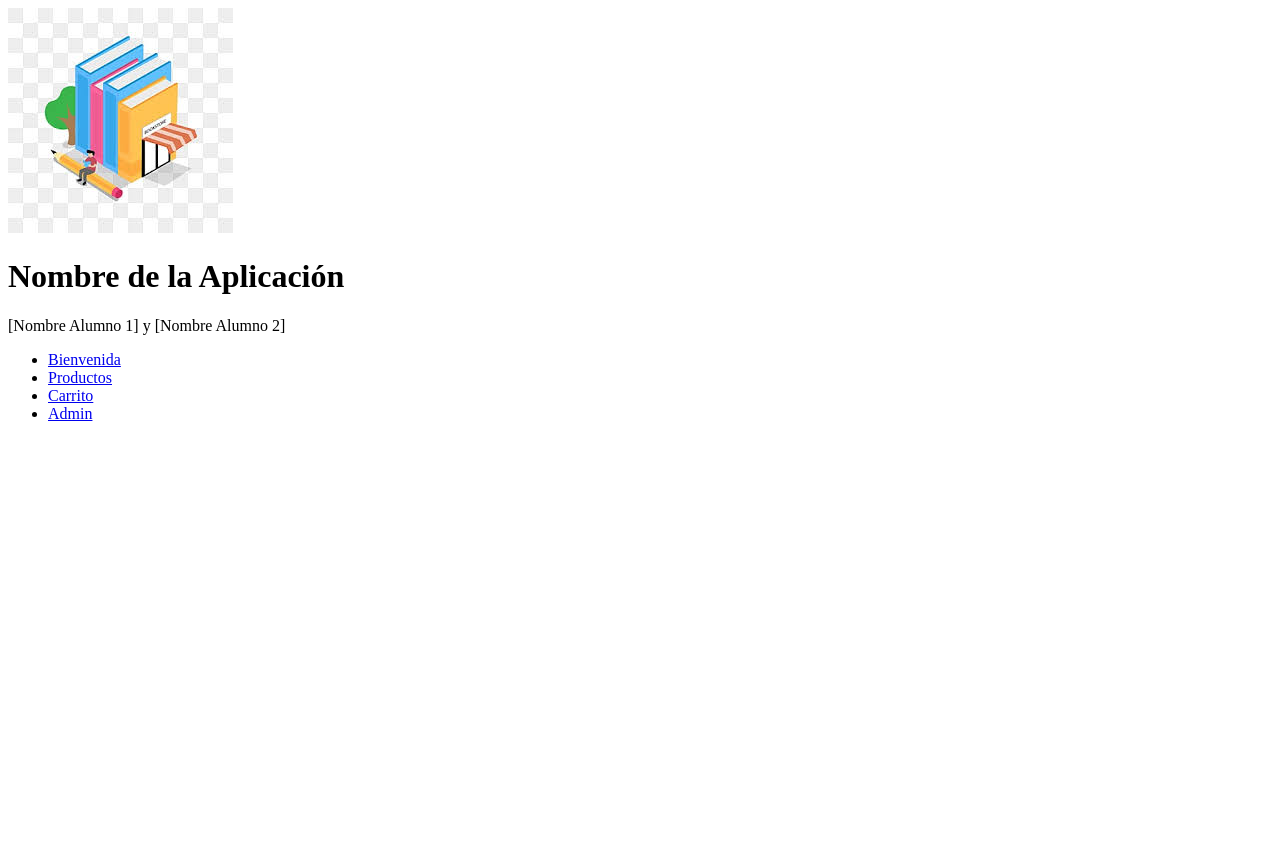
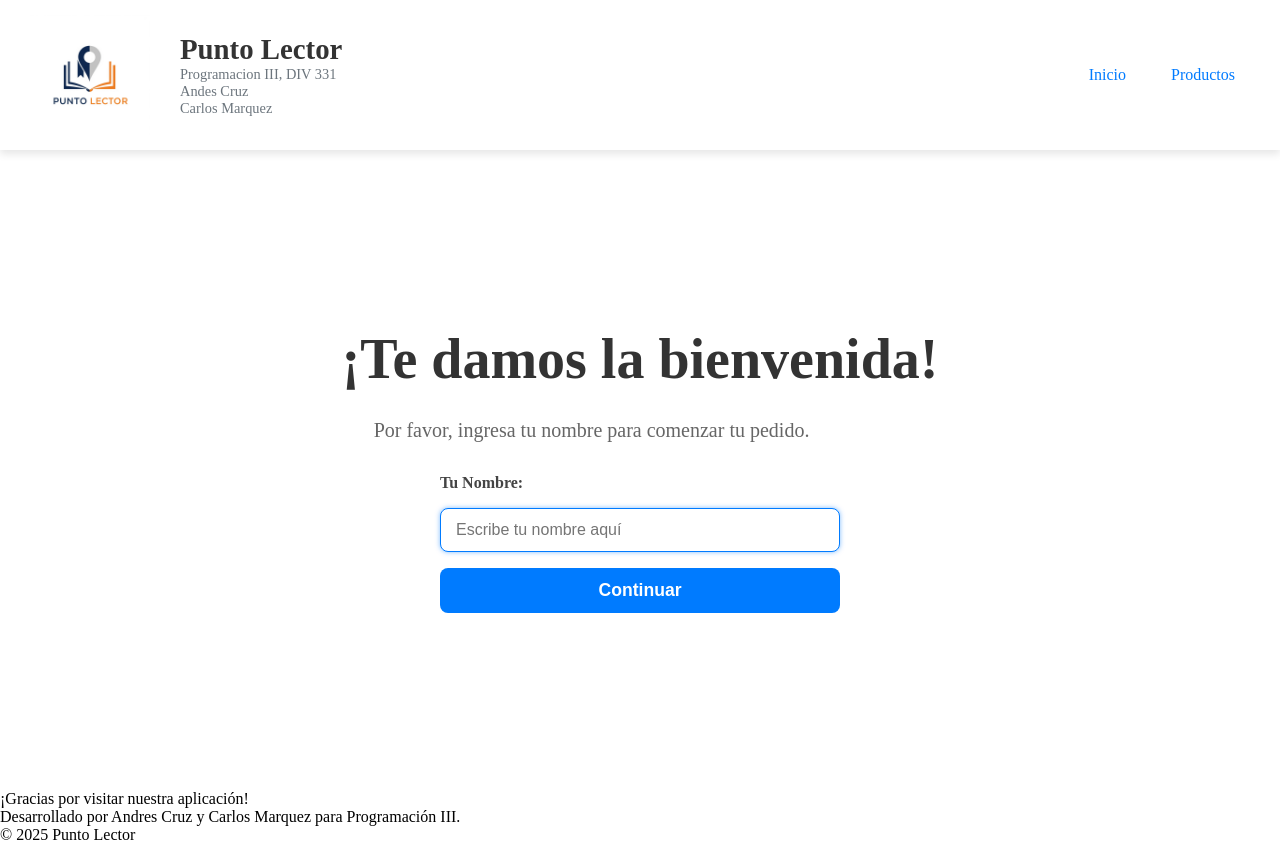
Before and after one commit to Mcarlos23/TP_integrador.PP2025331, a website: page estaticos/index.html in a window 1280 px wide. Before the commit the page ends 800 px from the top, so only its background shows below. Drawn offline with Linux system fonts and the light colour scheme.

Commit message:
Actualizacion: se agrega pantalla de inicio y estilos de prueba

```diff
--- /dev/null
+++ b/estaticos/css/global.css
@@ -0,0 +1,143 @@
+/* --- Variables de Color y Fuentes --- */
+:root {
+    --color-primario: #007BFF;
+    --color-fondo: #ffffff;
+    --color-texto-principal: #333333;
+    --color-texto-secundario: #6c757d;
+    --sombra-suave: 0 4px 8px rgba(0, 0, 0, 0.1);
+    --fuente-principal: 'Segoe UI', Tahoma, Geneva, Verdana, sans-serif;
+}
+
+/*--- Espaciado y aplicacion de box-sizing (border-box) ---*/
+* {
+  margin: 0;
+  padding: 0;
+  box-sizing: border-box;
+}
+
+/* --- Estilos Base (Mobile First) --- */
+
+.header {
+    background-color: var(--color-fondo);
+    padding: 15px;
+    box-shadow: var(--sombra-suave);
+    display: flex;
+    flex-direction: column; /* Apila los elementos verticalmente en móvil */
+    align-items: center; /* Centra todo en la vista móvil */
+    gap: 20px; /* Espacio entre el logo/títulos y la navegación */
+    width: 100%;
+}
+
+.encabezados {
+    display: flex;
+    align-items: center;
+    gap: 30px; /* Espacio entre el logo y los títulos */
+}
+
+.logo {
+    max-height: 120px; /* Tamaño del logo controlado */
+    width: auto;
+}
+
+.titulos h1, .titulos p {
+    margin: 0; /* Quita márgenes por defecto para un mejor control */
+    text-align: left;
+}
+
+.nombre-aplicacion {
+    font-size: 1.5em;
+    color: var(--color-texto-principal);
+    font-weight: 600;
+}
+
+.nombres-materia, .nombres-alumnos {
+    font-size: 0.8em;
+    color: var(--color-texto-secundario);
+}
+
+.nav-principal ul {
+    list-style: none;
+    margin: 0;
+    padding: 0;
+    display: flex;
+    gap: 15px; /* Espacio entre los botones de navegación */
+}
+
+.nav-principal a {
+    text-decoration: none;
+    color: var(--color-primario);
+    font-weight: 500;
+    padding: 8px 15px;
+    border-radius: 5px;
+    transition: background-color 0.3s ease, color 0.3s ease;
+}
+
+.nav-principal a:hover {
+    background-color: var(--color-primario);
+    color: var(--color-fondo);
+}
+
+
+/* --- Media Query para Vista de Escritorio (PC) --- */
+/* Estos estilos se aplicarán en pantallas de 768px o más de ancho */
+
+@media (min-width: 768px) {
+    .header {
+        flex-direction: row; /* Pone los elementos en fila */
+        justify-content: space-between; /* Empuja los elementos a los extremos */
+        padding: 15px 30px; /* Más padding horizontal en PC */
+    }
+
+    .titulos h1, .titulos p {
+        text-align: left; /* Alinea el texto a la izquierda en PC */
+    }
+
+    .nombre-aplicacion {
+        font-size: 1.8em;
+    }
+
+    .nombres-materia, .nombres-alumnos {
+        font-size: 0.9em;
+    }
+}
+
+
+/* --- Estilos para el Footer --- */
+
+/* --- Estilos para el Footer --- */
+
+/* Seleccionamos el contenedor principal del footer */
+.footer {
+    /* Un color de fondo oscuro para que contraste con el resto de la página */
+    background-color: #2c3e50;
+    color: #ecf0f1; /* Un color de texto claro (blanco roto) */
+
+    /* Padding: Espacio interior. 40px arriba/abajo, 20px a los lados */
+    padding: 40px 20px;
+
+    /* Margin-top: Margen superior para separarlo del contenido principal de la página */
+    margin-top: 5rem; /* 5rem es una buena separación, ajústalo a tu gusto */
+
+    /* Alinea todo el texto al centro */
+    text-align: center;
+
+    /* Una fuente limpia y moderna */
+    font-family: 'Segoe UI', Tahoma, Geneva, Verdana, sans-serif;
+
+    /* Un borde superior sutil para un toque de elegancia */
+    border-top: 4px solid #3498db;
+}
+
+/* Estilos para los párrafos dentro del footer */
+.footer p {
+    margin-bottom: 0.8rem; /* Añade un pequeño espacio debajo de cada párrafo */
+    line-height: 1.6; /* Mejora la legibilidad */
+}
+
+/* Estilo específico para el párrafo del copyright */
+.footer .copyright {
+    font-size: 0.8em; /* Un poco más pequeño que el resto del texto */
+    color: #bdc3c7; /* Un gris un poco más apagado para menor énfasis */
+    margin-top: 20px; /* Un poco más de espacio arriba */
+    margin-bottom: 0; /* Quita el margen inferior del último elemento */
+}
--- /dev/null
+++ b/estaticos/css/index.css
@@ -0,0 +1,94 @@
+/* --- Estilos para el contenedor principal de la pantalla inicio --- */
+.contenedor-inicio {
+  /* Usamos Flexbox para centrar el contenido */
+  display: flex;
+  flex-direction: column; /* Apila los elementos verticalmente */
+  justify-content: center; /* Centra verticalmente */
+  align-items: center;     /* Centra horizontalmente */
+
+  /* Hacemos que ocupe casi toda la altura de la pantalla */
+  min-height: 80vh;
+  text-align: center; /* Centra el texto dentro de los hijos */
+  padding: 20px;
+}
+
+/* --- Estilos para el mensaje de bienvenida --- */
+.mensaje-bienvenida h1 {
+  font-size: 2.5rem; /*se adapta al tamaño base */
+  color: #333;
+  margin-bottom: 0.5em; /* Margen inferior relativo al tamaño de la fuente */
+}
+
+.mensaje-bienvenida p {
+  font-size: 1.1rem;
+  color: #666;
+  max-width: 500px; /* Evita que el texto sea demasiado ancho en pantallas grandes */
+  margin-bottom: 2rem; /* Espacio entre el mensaje y el formulario */
+}
+
+
+/* --- Estilos para el formulario --- */
+#formulario-inicio {
+  width: 100%; /* Ocupa todo el ancho de su contenedor padre */
+  max-width: 400px;
+  display: flex;
+  flex-direction: column;
+  gap: 1rem; /* Espacio entre los elementos del formulario*/
+}
+
+#formulario-inicio label {
+  font-weight: bold;
+  font-size: 1rem;
+  color: #444;
+  /* La alineamos a la izquierda*/
+  text-align: left;
+}
+
+#formulario-inicio input[type="text"] {
+  width: 100%;
+  padding: 12px 15px; /* Relleno interno para que sea más cómodo escribir */
+  border: 1px solid #ccc;
+  border-radius: 8px; /* Bordes redondeados */
+  font-size: 1rem;
+  box-sizing: border-box; /* Asegura que el padding no afecte el ancho total */
+  transition: border-color 0.3s, box-shadow 0.3s; /* Transición suave para el foco */
+}
+
+/* Efecto al hacer clic en el input */
+#formulario-inicio input[type="text"]:focus {
+  outline: none; /* Quitamos el borde por defecto del navegador */
+  border-color: #007BFF;
+  box-shadow: 0 0 5px rgba(0, 123, 255, 0.5);
+}
+
+#formulario-inicio button[type="submit"] {
+  padding: 12px 20px;
+  background-color: #007BFF; /* Color de acento principal */
+  color: white; /* Texto blanco */
+  font-size: 1.1rem;
+  font-weight: bold;
+  border: none;
+  border-radius: 8px;
+  cursor: pointer; /* Cambia el cursor*/
+  transition: background-color 0.3s, transform 0.2s; /* Transición para el hover */
+}
+
+/* Efecto al pasar el mouse por encima del botón */
+#formulario-inicio button[type="submit"]:hover {
+  background-color: #0056b3;
+  transform: translateY(-2px); /* Eleva un poquito el botón */
+}
+
+
+/* --- Media Query para Responsividad --- */
+/* Estas reglas se aplicarán SOLO si la pantalla tiene un ancho de 768px o más */
+
+@media (min-width: 768px) {
+  .mensaje-bienvenida h1 {
+    font-size: 3.5rem; /* Hacemos el título más grande en pantallas de PC */
+  }
+
+  .mensaje-bienvenida p {
+    font-size: 1.25rem; /* También el párrafo de descripción */
+  }
+}
--- /dev/null
+++ b/estaticos/footer.html
@@ -0,0 +1,5 @@
+<div class="contenedor-footer">
+    <p>¡Gracias por visitar nuestra aplicación!</p>
+    <p>Desarrollado por Andres Cruz y Carlos Marquez para Programación III.</p>
+    <p class="copyright">&copy; 2025 Punto Lector</p>
+</div>
--- a/estaticos/header.html
+++ b/estaticos/header.html
@@ -1,20 +1,16 @@
-<header class="header">
 
 <div class="encabezados">
-        <img src="./logo/libreria_logo.jpg" alt="Logo de la Aplicación" class="logo">
+    <img src="/logos/logo_modo_claro.png" alt="Logo de la Aplicación" class="logo">
     <div class="titulos">
         <h1 class="nombre-aplicacion">Punto Lector</h1>
-            <p class="alumnos">Andes Cruz y Carlos Marquez</p>
+        <p class="nombres-materia">Programacion III, DIV 331</p>
+        <p class="nombres-alumnos">Andes Cruz</p>
+        <p class="nombres-alumnos">Carlos Marquez</p>
     </div>
 </div>
-
-    <nav class="main-nav">
+<nav class="nav-principal">
     <ul>
-            <li><a href="index.html">Bienvenida</a></li>
-            <li><a href="header.html">Productos</a></li>
-            <li><a href="/carrito.html">Carrito</a></li>
-            <li><a href="/admin/login" class="admin-link">Admin</a></li>
+        <li><a href="index.html">Inicio</a></li>
+        <li><a href="productos.html">Productos</a></li>
     </ul>
 </nav>
-
-</header>
--- a/estaticos/index.html
+++ b/estaticos/index.html
@@ -3,30 +3,31 @@
 <head>
   <meta charset="UTF-8">
   <meta name="viewport" content="width=device-width, initial-scale=1.0">
-  <link rel="icon" href="/logo/libreria_logo_1.jpg" type="image/x-icon">
+  <link rel="icon" href="/logo/libreria_logo.jpg" type="image/x-icon">
+  <link rel="stylesheet" href="css/global.css">
+  <link rel="stylesheet" href="css/index.css">
   <title>Punto Lector</title>
 </head>
 <body>
-  <header class="site-header">
-
-    <div class="app-identity">
-        <img src="/logo/libreria_logo.jpg" alt="Logo de la Aplicación" class="logo">
-        <div class="app-titles">
-            <h1 class="app-name">Nombre de la Aplicación</h1>
-            <p class="student-names">[Nombre Alumno 1] y [Nombre Alumno 2]</p>
+  <header id="header" class="header"></header>
+  <main class="contenedor-inicio">
+        <div class="mensaje-bienvenida">
+            <h1>¡Te damos la bienvenida!</h1>
+            <p>Por favor, ingresa tu nombre para comenzar tu pedido.</p>
         </div>
-    </div>
-
-    <nav class="main-nav">
-        <ul>
-            <li><a href="/index.html">Bienvenida</a></li>
-            <li><a href="/productos.html">Productos</a></li>
-            <li><a href="/carrito.html">Carrito</a></li>
-            <li><a href="/admin/login" class="admin-link">Admin</a></li>
-        </ul>
-    </nav>
-
-</header>
-
+        <form id="formulario-inicio" action="/productos.html">
+            <label for="name-input">Tu Nombre:</label>
+            <input
+                type="text"
+                id="nombre-input"
+                name="nombreCliente"
+                placeholder="Escribe tu nombre aquí"
+                required
+                autofocus>
+            <button type="submit" id="btn-continuar">Continuar</button>
+        </form>
+    </main>
+    <footer id="footer" class"footer"></footer>
+  <script src="/js/main.js"></script>
 </body>
 </html>
--- /dev/null
+++ b/estaticos/js/main.js
@@ -0,0 +1,44 @@
+//console.log("JavaScript cargado correctamente");
+
+document.addEventListener("DOMContentLoaded", async () => {
+  const contenedorHeader = document.getElementById("header");
+  const contenedorFooter = document.getElementById("footer");
+
+  // Cargamos el header
+
+  if (!contenedorHeader) {
+    console.error("El elemento con id 'header' no se encontró en el DOM.");
+    return;
+  }
+  try {
+    const headerRespuesta = await fetch("/header.html");
+
+    if (headerRespuesta.ok) {
+      const headerHTML = await headerRespuesta.text();
+      contenedorHeader.innerHTML = headerHTML;
+    } else {
+      console.error("Error al cargar el header:", headerRespuesta.status, headerRespuesta.statusText);
+    }
+  } catch (error) {
+      console.error("Error al realizar la solicitud:", error);
+  }
+
+  // Cargamos el footer
+  if (!contenedorFooter) {
+    console.error("El elemento con id 'footer' no se encontró en el DOM.");
+    return;
+  }
+  try {
+    const footerRespuesta = await fetch("/footer.html");
+
+    if (footerRespuesta.ok) {
+      const footerHTML = await footerRespuesta.text();
+      contenedorFooter.innerHTML = footerHTML;
+    } else {
+      console.error("Error al cargar el footer:", footerRespuesta.status, footerRespuesta.statusText);
+    }
+  } catch (error) {
+      console.error("Error al realizar la solicitud:", error);
+  }
+
+});
```
Also changed, not shown: estaticos/icon/libreria_logo.jpg (renamed from estaticos/logo/libreria_logo.jpg), estaticos/js/index.js (added), estaticos/js/script.js (deleted), estaticos/logo/libreria_logo_1.png (deleted), estaticos/logos/logo_modo_claro.png (added), estaticos/logos/logo_modo_oscuro.png (added). Lines whose indentation alone changed are shown as unchanged.
